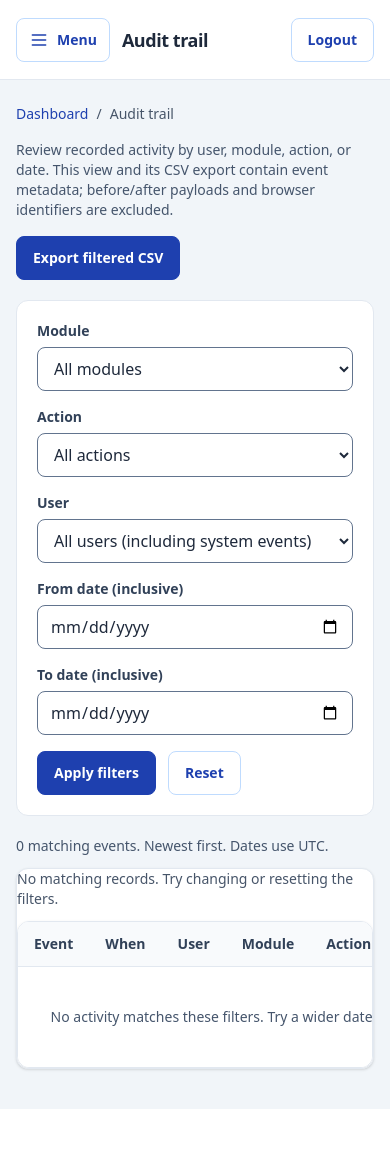
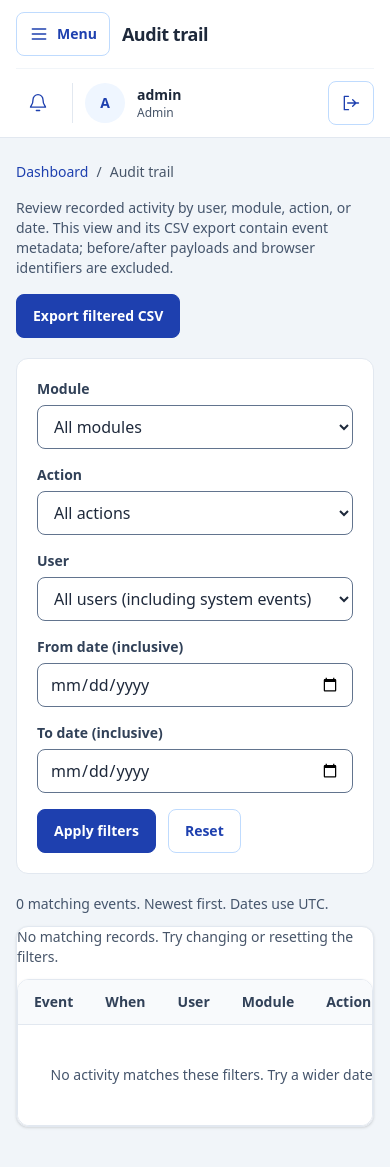
Before and after one commit to rjf0x/lgu-payroll-system, a Laravel app: page /audit-logs in a window 390 px wide. Before the commit the page ends 1109 px from the top, so only its background shows below. Run offline with Laravel 12, Linux system fonts and the light colour scheme; a user stored in the database is signed in; data comes from the database, SQL or seed files in the repository; data that the repository does not hold is empty; style sheets or scripts are compiled from the project's sources.

Commit message:
feat(ui): unify dashboard header and account controls
Add responsive user identity, role information, activity shortcuts, and an icon-based logout control across all role dashboards.

```diff
--- a/resources/css/app.css
+++ b/resources/css/app.css
@@ -90,6 +90,10 @@
 
 #app-navigation[data-navigation-enhanced] #navigation-panel { height: 100dvh; }
 
+@media (width < 48rem) {
+    #main-content, #main-content [id] { scroll-margin-top: 10rem; }
+}
+
 @media (width < 64rem) {
     #app-navigation[data-navigation-enhanced] { position: fixed; inset: 0 auto 0 0; z-index: 50; width: min(20rem, calc(100vw - 2.5rem)); height: 100dvh; box-shadow: 12px 0 40px rgb(15 23 42 / 20%); }
     #app-navigation[data-navigation-enhanced]:not([open]), #app-navigation[data-navigation-enhanced] > summary { display: none; }
--- a/resources/js/app.js
+++ b/resources/js/app.js
@@ -1,4 +1,5 @@
 import './navigation.js';
+import './header.js';
 const confirmation = document.getElementById('confirmation-dialog');
 let pendingConfirmation = null;
 
--- /dev/null
+++ b/resources/js/header.js
@@ -0,0 +1,26 @@
+const activity = document.getElementById('header-activity');
+
+if (activity) {
+    const trigger = activity.querySelector('summary');
+
+    document.addEventListener('click', (event) => {
+        if (activity.open && !activity.contains(event.target)) {
+            activity.open = false;
+        }
+    });
+    activity.addEventListener('keydown', (event) => {
+        if (event.key === 'Escape' && activity.open) {
+            event.preventDefault();
+            activity.open = false;
+            trigger.focus();
+        }
+    });
+    activity.addEventListener('focusout', () => {
+        requestAnimationFrame(() => {
+            if (!activity.contains(document.activeElement)) { activity.open = false; }
+        });
+    });
+    activity.querySelectorAll('a').forEach((link) => {
+        link.addEventListener('click', () => { activity.open = false; });
+    });
+}
--- a/resources/views/layouts/app.blade.php
+++ b/resources/views/layouts/app.blade.php
@@ -51,16 +51,46 @@
         </div>
     </details>
     <div id="app-workspace" class="flex min-w-0 flex-1 flex-col">
-        <header class="app-header sticky top-0 z-20 flex min-h-20 items-center gap-3 border-b border-slate-200 bg-surface px-4 py-4 sm:gap-4 sm:px-6 lg:px-8">
+        <header class="app-header sticky top-0 z-20 flex min-h-20 flex-wrap items-center gap-3 border-b border-slate-200 bg-surface px-4 py-3 sm:gap-4 sm:px-6 lg:px-8">
             <button id="navigation-open" type="button" hidden aria-label="Open navigation" aria-controls="navigation-panel" aria-expanded="false" class="ui-button ui-button-secondary no-print px-3 lg:hidden">
                 <svg class="h-5 w-5" viewBox="0 0 24 24" fill="none" stroke="currentColor" stroke-width="1.8" stroke-linecap="round" aria-hidden="true"><path d="M4 6h16M4 12h16M4 18h16" /></svg>
                 <span>Menu</span>
             </button>
             <h1 class="min-w-0 flex-1 break-words text-lg font-semibold tracking-tight sm:text-2xl">@yield('heading', 'Dashboard')</h1>
-            <form method="POST" action="{{ route('logout') }}">
-                @csrf
-                <x-button type="submit">Logout</x-button>
-            </form>
+            <div class="no-print flex w-full min-w-0 items-center justify-end gap-3 border-t border-slate-100 pt-3 md:w-auto md:border-0 md:pt-0">
+                <details id="header-activity" class="relative shrink-0">
+                    <summary aria-label="Activity and requests" title="Activity and requests" class="flex h-11 w-11 list-none items-center justify-center rounded-lg text-brand hover:bg-brand-soft [&::-webkit-details-marker]:hidden">
+                        <svg class="h-5 w-5" viewBox="0 0 24 24" fill="none" stroke="currentColor" stroke-width="1.6" stroke-linecap="round" stroke-linejoin="round" aria-hidden="true"><path d="M18 8a6 6 0 0 0-12 0c0 7-3 7-3 9h18c0-2-3-2-3-9M10 21h4" /></svg>
+                    </summary>
+                    <div class="absolute left-0 top-full z-30 mt-2 w-64 max-w-[calc(100vw-2rem)] rounded-xl border border-slate-200 bg-surface p-4 shadow-lg md:left-auto md:right-0">
+                        <h2 class="text-sm font-semibold text-ink">Activity shortcuts</h2>
+                        <p class="mb-2 mt-1 text-xs text-muted">Open a queue to see its current status.</p>
+                        <nav aria-label="Activity shortcuts" class="flex flex-col gap-1 text-sm">
+                            @canany(['payroll.prepare', 'payroll.approve', 'payroll.review', 'payroll.finalize', 'leave.manage', 'attendance.manage'])
+                                <a href="{{ route('dashboard') }}#next-actions-heading" class="flex min-h-11 items-center rounded-lg px-3 font-semibold text-brand hover:bg-brand-soft">View next actions</a>
+                            @endcanany
+                            @can('payroll.view')
+                                <a href="{{ route('payroll-runs.index') }}" class="flex min-h-11 items-center rounded-lg px-3 font-semibold text-brand hover:bg-brand-soft">Payroll history</a>
+                            @endcan
+                            <a href="{{ route('dashboard') }}" class="flex min-h-11 items-center rounded-lg px-3 font-semibold text-brand hover:bg-brand-soft">Dashboard overview</a>
+                        </nav>
+                    </div>
+                </details>
+                <div id="header-profile" class="flex min-w-0 flex-1 items-center gap-3 border-l border-slate-200 pl-3 md:flex-none">
+                    <span class="grid h-10 w-10 shrink-0 place-items-center rounded-full bg-brand-soft text-sm font-semibold text-brand" aria-hidden="true">{{ \Illuminate\Support\Str::upper(\Illuminate\Support\Str::substr(auth()->user()->username, 0, 1)) }}</span>
+                    <div class="min-w-0 md:max-w-48">
+                        <p class="truncate text-sm font-semibold text-ink" title="{{ auth()->user()->username }}">{{ auth()->user()->username }}</p>
+                        <p class="truncate text-xs text-muted" title="{{ auth()->user()->roles->pluck('role_name')->implode(', ') ?: 'No role assigned' }}">{{ auth()->user()->roles->pluck('role_name')->implode(', ') ?: 'No role assigned' }}</p>
+                    </div>
+                </div>
+                <form method="POST" action="{{ route('logout') }}" class="shrink-0">
+                    @csrf
+                    <x-button type="submit" aria-label="Logout" class="gap-2 px-3">
+                        <svg class="h-5 w-5" viewBox="0 0 24 24" fill="none" stroke="currentColor" stroke-width="1.6" stroke-linecap="round" stroke-linejoin="round" aria-hidden="true"><path d="M9 4H4v16h5M14 8l4 4-4 4M8 12h13" /></svg>
+                        <span class="hidden sm:inline">Logout</span>
+                    </x-button>
+                </form>
+            </div>
         </header>
         <main id="main-content" tabindex="-1" class="mx-auto w-full min-w-0 max-w-7xl flex-1 px-4 py-6 sm:px-6 lg:px-8 lg:py-8">
             <x-breadcrumbs />
```
